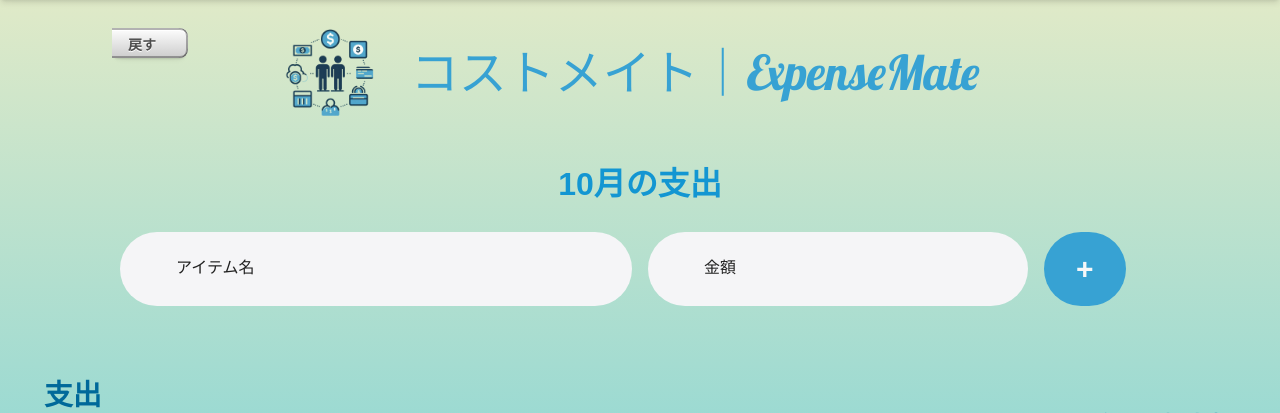
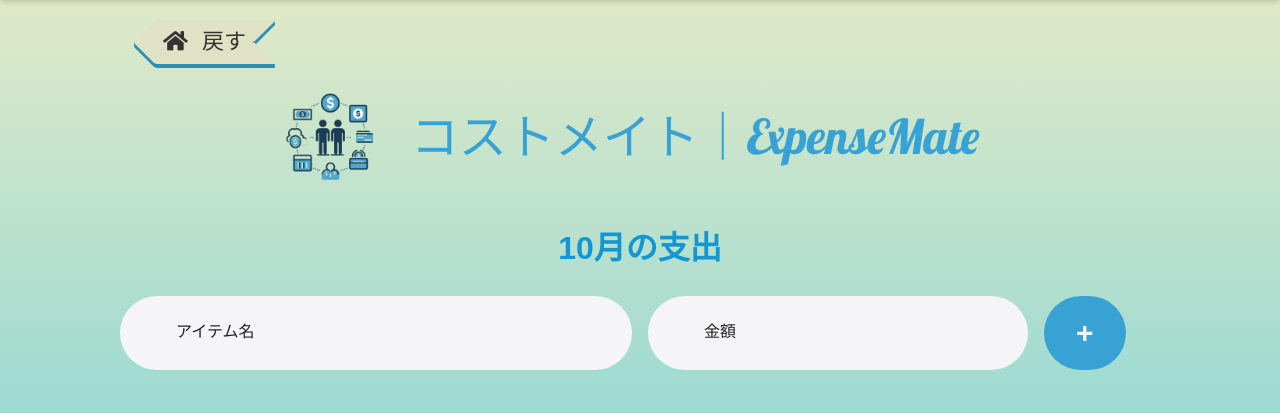
Before and after one commit to MayPhyoKyaw/expense-mate, a Django app: page /expenses/1/ in a window 1280 px wide. Shown: the part 64-477 px from the top of the page. Run offline with Django 5.2, Linux system fonts and the light colour scheme; a user stored in the database is signed in; data comes from the database, SQL or seed files in the repository; some libraries are stand-ins or nearby versions.

Commit message:
戻すボタンのスタイルを変更

```diff
--- a/expenses_mate/static/css/style.css
+++ b/expenses_mate/static/css/style.css
@@ -496,58 +496,50 @@ h1.header {
 
 /* Back to home button start */
 .back-to-home {
-  background: #efefef;
-  background-image: linear-gradient(white, #ccc);
-  border: none;
-  border-radius: 0 0.5rem 0.5rem 0;
-  color: #4d4d4d;
-  font-family: Inter, sans-serif;
-  font-size: 14px;
-  font-weight: 600;
-  height: 30px;
-  line-height: 1;
-  padding: 0.6rem 2rem 0.6rem 1rem;
+  background: none;
+  border: 0;
+  font-size: 22px;
+  line-height: 2em;
   position: relative;
-  text-shadow: 0 1px 0 white;
-  box-shadow: inset 0 2px 0 0 rgba(0, 0, 0, 0.3), inset -2px 0 0 0 rgba(0, 0, 0, 0.3), inset 0 -2px 0 0 rgba(0, 0, 0, 0.3), inset 0 3px 0 0 white, 0 3px 3px -3px rgba(0, 0, 0, 0.24), 0 6px 6px -6px rgba(0, 0, 0, 0.12);
+  width: 5.5em;
+  height: 2em;
 }
-
-.back-to-home:before {
-  background: #efefef;
-  background-image: linear-gradient(135deg, white, #ccc);
-  border-radius: 0.5rem;
-  bottom: 1.5px;
+.back-to-home a {
+  color: #333;
+  text-decoration: none;
+  position: relative;
+  z-index: 10;
+}
+.back-to-home::before, .back-to-home::after {
+  background: #dfe2c4;
+  border-radius: 2px;
   content: "";
-  height: 27px;
-  left: -10px;
+  display: block;
   position: absolute;
-  transform: rotate(45deg);
-  width: 25px;
-  z-index: -1;
-  box-shadow: inset 2px 0 0 0 rgba(0, 0, 0, 0.3), inset 0 -2px 0 0 rgba(0, 0, 0, 0.3), inset 3px 0 0 0 white, 0 3px 3px -3px rgba(0, 0, 0, 0.24), 0 6px 6px -6px rgba(0, 0, 0, 0.12);
+  left: 0;
+  right: 0;
+  transition: all 1s;
+  height: 1em;
 }
-
-.back-to-home:hover,
+.back-to-home::before {
+  box-shadow: -1px 1px 0 #2A90B8, -2px 2px 0 #2A90B8, -3px 3px 0 #2A90B8, -4px 4px 0 #2A90B8;
+  transform: skew(45deg);
+  bottom: 0;
+  z-index: 1;
+}
+.back-to-home::after {
+  box-shadow: 1px 1px 0 #2A90B8, 2px 2px 0 #2A90B8, 3px 3px 0 #2A90B8, 4px 4px 0 #2A90B8;
+  transform: skew(-45deg);
+  top: 0;
+}
+.back-to-home:hover::before, .back-to-home:hover::after {
+  background: #65bee2;
+}
 .back-to-home:focus {
-  outline: none;
-  background-image: linear-gradient(white, #ddd);
-  box-shadow: inset 0 2px 0 0 rgba(0, 162, 255, 0.5), inset -2px 0 0 0 rgba(0, 162, 255, 0.5), inset 0 -2px 0 0 rgba(0, 162, 255, 0.5), inset 0 3px 0 0 white, 0 6px 6px -6px rgba(0, 0, 0, 0.12), 0 9px 9px -9px rgba(0, 0, 0, 0.06);
+  outline: 0;
 }
-
-.back-to-home:hover:before,
-.back-to-home:focus:before {
-  background-image: linear-gradient(130deg, white, #ddd);
-  box-shadow: inset 2px 0 0 0 rgba(0, 162, 255, 0.5), inset 0 -2px 0 0 rgba(0, 162, 255, 0.5), inset 3px 0 0 0 white, 0 6px 6px -6px rgba(0, 0, 0, 0.12), 0 9px 9px -9px rgba(0, 0, 0, 0.06);
-}
-
-.back-to-home:active {
-  background-image: linear-gradient(#ccc, #eee);
-  box-shadow: inset 0 2px 0 0 rgba(0, 162, 255, 0.5), inset -2px 0 0 0 rgba(0, 162, 255, 0.5), inset 0 -2px 0 0 rgba(0, 162, 255, 0.5), inset 0 3px 3px -3px rgba(0, 0, 0, 0.3);
-}
-
-.back-to-home:active:before {
-  background-image: linear-gradient(130deg, #ccc, #eee);
-  box-shadow: inset 2px 0 0 0 rgba(0, 162, 255, 0.5), inset 0 -2px 0 0 rgba(0, 162, 255, 0.5), inset 3px 0 3px -3px rgba(0, 0, 0, 0.3);
+.back-to-home:focus::before, .back-to-home:focus::after {
+  background: #65bee2;
 }
 
 /* Back to home button end */
--- a/templates/expenses_mate/layout/base.html
+++ b/templates/expenses_mate/layout/base.html
@@ -35,7 +35,8 @@
         <!-- Profile and Logout icons -->
         <div class="flex items-center space-x-4">
           <!-- User profile icon with text hidden on small screens -->
-          <a href="#" class="inline-flex items-center px-5 pt-1 text-2xl text-black-500 md:text-sm font-medium hover:text-gray-700">
+          <a href="#"
+            class="inline-flex items-center px-5 pt-1 text-2xl text-black-500 md:text-sm font-medium hover:text-gray-700">
             <i class="fa fa-user"></i>
             <span class="hidden md:inline ml-2">{{ user.username }}</span>
           </a>
@@ -51,11 +52,21 @@
     </div>
   </nav>
 
-  <div class="relative">
+  <div>
     {% if request.path != '/' %}
-    <a href="{% url 'expenses_mate:expenses_list_create' %}">
-      <button class="back-to-home absolute left-10 top-7 lg:left-28">戻す</button>
-    </a>
+    <!-- <a href="{% url 'expenses_mate:expenses_list_create' %}"> -->
+      <!-- <button class="back-to-home absolute left-10 top-7 lg:left-28">戻す</button> -->
+      <!-- <button class="back-to-home ml-5 mt-5 md:ml-36 md:mt-5">
+        <i class="fas fa-home"></i>
+        戻す
+      </button> -->
+      <button class="back-to-home ml-5 mt-5 md:ml-36 md:mt-5">
+        <a href="{% url 'expenses_mate:expenses_list_create' %}">
+          <i class="fas fa-home mr-2"></i>
+          戻す
+        </a>
+      </button>
+    <!-- </a> -->
     {% endif %}
   </div>
   <div class="header-block flex items-center justify-center text-center">
```
